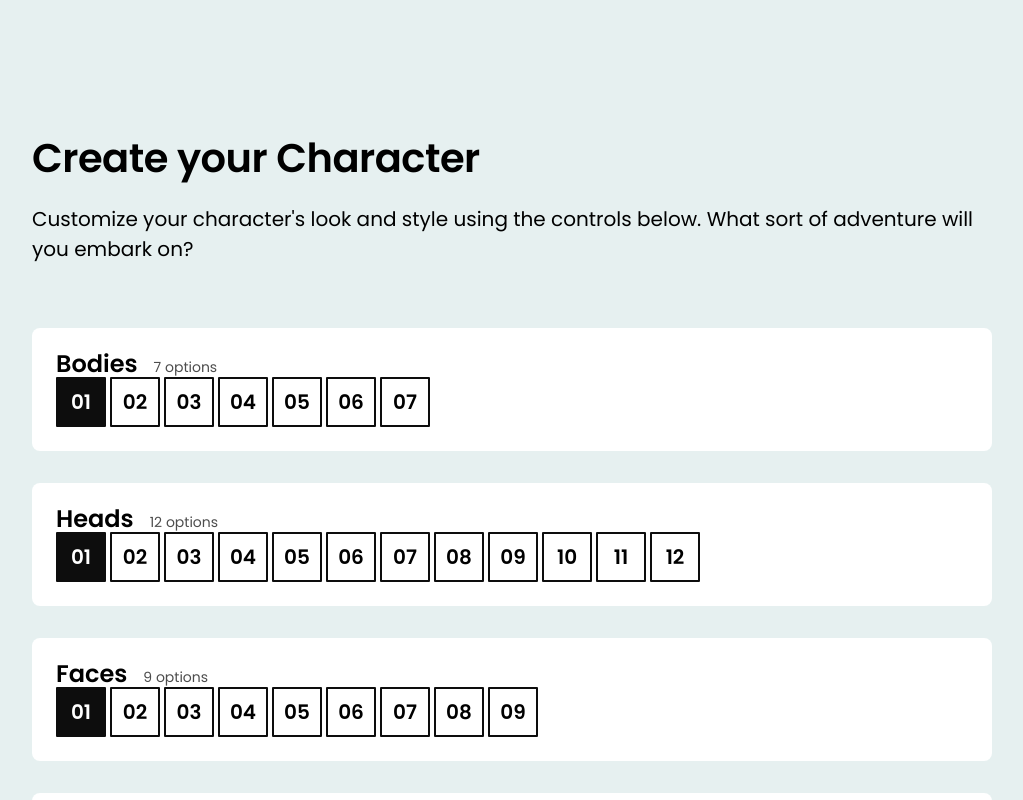
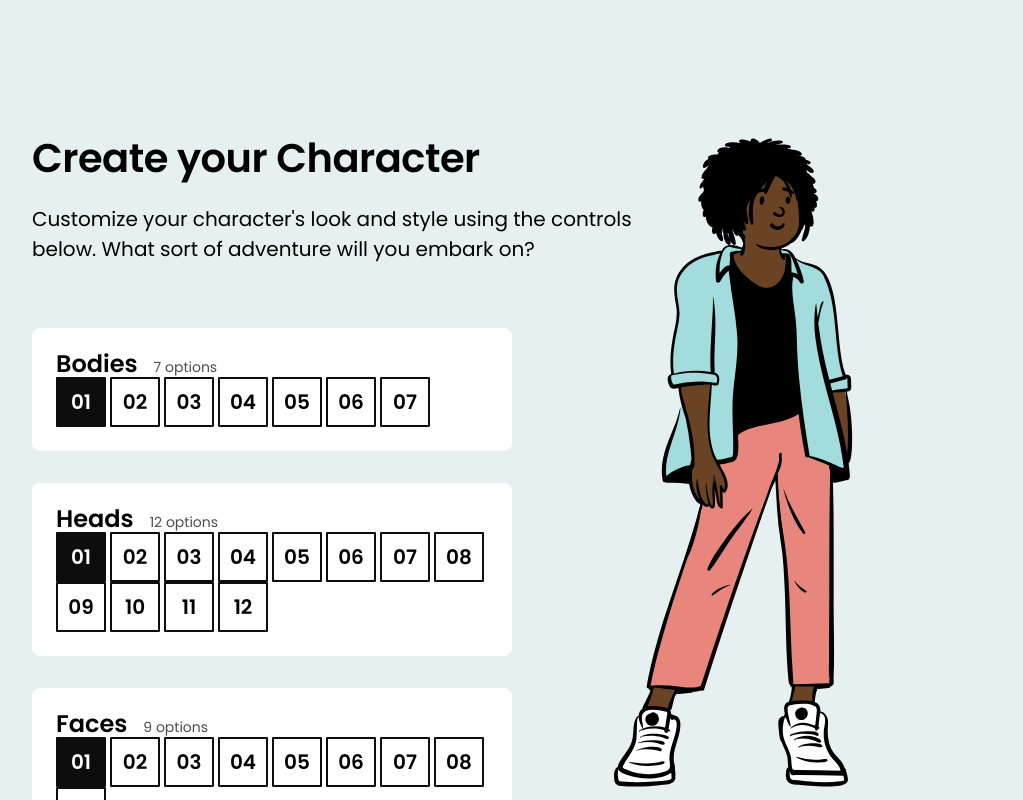
Before and after one commit to broarr/css-for-js, a React (Create React App) app in the folder character-creator-main/: page / in a window 1280 px wide. Shown: the top 800 px of the page, without its empty margins (128-1151 px from the left). Built offline with nearby package versions, Linux system fonts and the light colour scheme.

Commit message:
fix: layout

```diff
--- a/character-creator-main/src/components/CharacterEditor/CharacterEditor.module.css
+++ b/character-creator-main/src/components/CharacterEditor/CharacterEditor.module.css
@@ -8,6 +8,7 @@
 
 .header {
   padding-bottom: 64px;
+  max-width: 65%;
 }
 
 .title {
@@ -24,7 +25,13 @@
 }
 
 .characterWrapper {
+  position: fixed;
+  top: 128px;
+  right: 128px;
+  bottom: 0;
+  min-height: 500px;
 }
 
 .controlColumn {
+  max-width: 50%;
 }
```
